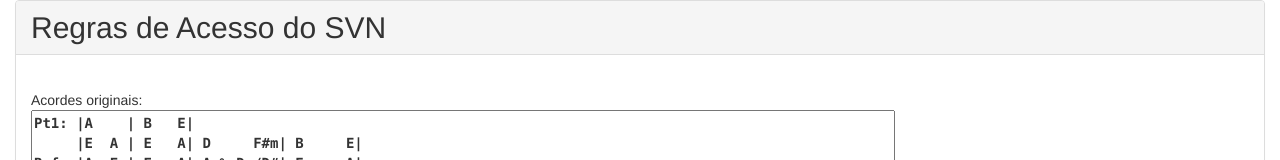
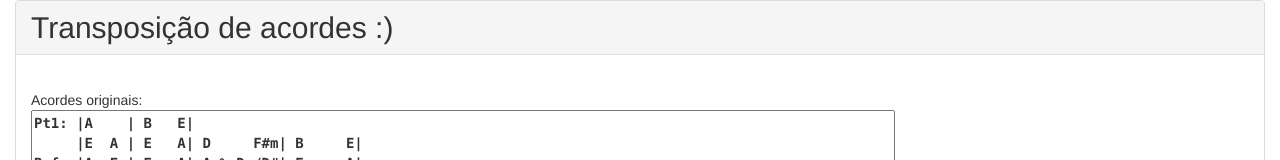
Before and after one commit to pedrociarlini/pedrociarlini.github.io, a plain HTML site: page chordParser/index.html in a window 1280 px wide. Shown: the top 160 px of the page. Drawn offline with Linux system fonts and the light colour scheme.

Commit message:
Subindo aplicação de acordes

```diff
--- a/chordParser/index.html
+++ b/chordParser/index.html
@@ -13,7 +13,7 @@
 			<div class="col-sm-12">
 				<div class="panel panel-default">
 					<div class="panel-heading">
-						<span class="h2">Regras de Acesso do SVN</span>
+						<span class="h2">Transposição de acordes :)</span>
 					</div>
 					<div class="panel-body">
 						<br>
```
